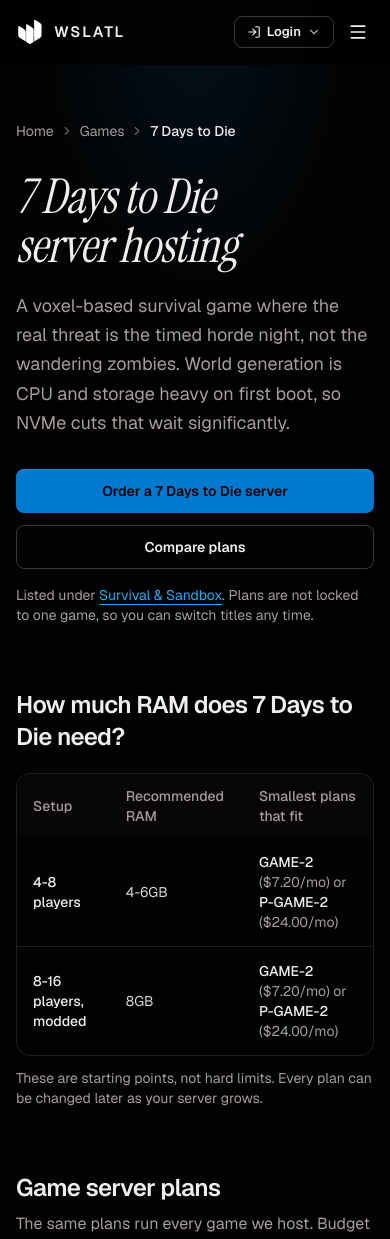
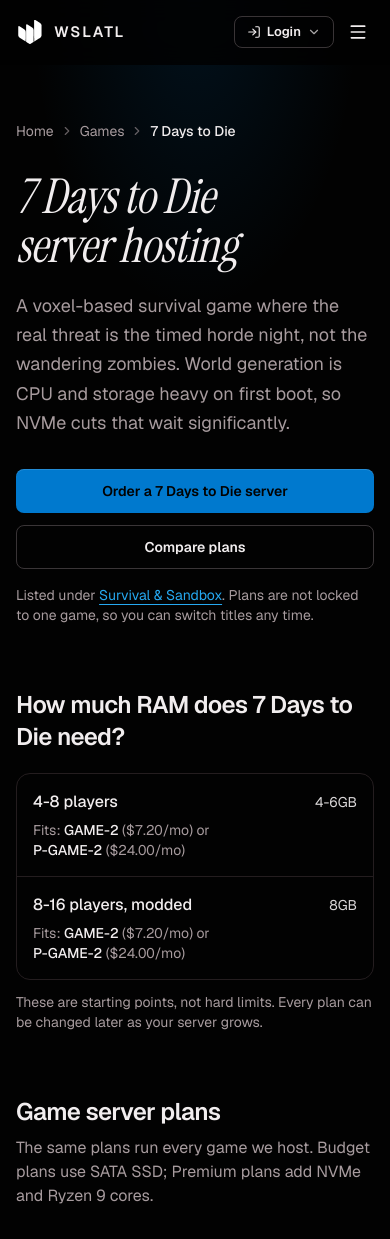
Before and after one commit to wslatl/wslatl.com, a Next.js app: page /games/7-days-to-die in a window 390 px wide. Shown: the top 1239 px of the page. Built offline with nearby package versions, Linux system fonts and the light colour scheme.

Commit message:
fix: RAM guide on phones, commitment values at 320px
- Game pages stack the RAM guide on phones instead of squeezing three
  columns, and plan names never break across lines
- The why-us values step down a size below 360px so Under 1 hr and
  Same day fit their cells at 320px

```diff
--- a/app/games/[slug]/page.tsx
+++ b/app/games/[slug]/page.tsx
@@ -21,6 +21,26 @@
 }
 
 export const dynamicParams = false
+
+/** "GAME-1 ($3.60/mo) or P-GAME-1 ($12.00/mo)", or a way to ask when nothing is big enough. */
+function PlansThatFit({ ramGb }: { ramGb: number }) {
+  const fits = smallestPlansWithRam('game', ramGb)
+  if (fits.length === 0) {
+    return (
+      <Link href="/#contact" className="text-link underline underline-offset-4 hover:text-foreground">
+        Bigger than our game plans: ask us
+      </Link>
+    )
+  }
+  return fits.map(({ plan }, i) => (
+    <span key={plan.name}>
+      {i > 0 && ' or '}
+      <span className="whitespace-nowrap">
+        <span className="font-medium text-foreground">{plan.name}</span> ({formatPrice(plan.price)}/mo)
+      </span>
+    </span>
+  ))
+}
 
 export function generateStaticParams() {
   return games.map((game) => ({ slug: game.slug }))
@@ -100,7 +120,8 @@
           <h2 id="ram-heading" className="text-2xl font-semibold tracking-tight text-foreground">
             How much RAM does {game.name} need?
           </h2>
-          <div className="mt-5 overflow-hidden rounded-xl border">
+          {/* Table from sm up; stacked rows on phones, where three columns would crush the plan names. */}
+          <div className="mt-5 hidden overflow-hidden rounded-xl border sm:block">
             <table className="w-full text-left text-sm">
               <caption className="sr-only">
                 Recommended RAM for {game.name} and the smallest plans that cover it
@@ -113,32 +134,31 @@
                 </tr>
               </thead>
               <tbody className="divide-y">
-                {game.recommendedRam.map((row) => {
-                  const fits = smallestPlansWithRam('game', ramNeedGb(row))
-                  return (
-                    <tr key={row.players}>
-                      <th scope="row" className="px-4 py-3.5 font-medium text-foreground">{row.players}</th>
-                      <td className="px-4 py-3.5 text-foreground/90">{row.ram}</td>
-                      <td className="px-4 py-3.5 text-muted-foreground tabular-nums">
-                        {fits.length > 0 ? (
-                          fits.map(({ plan }, i) => (
-                            <span key={plan.name}>
-                              {i > 0 && ' or '}
-                              <span className="font-medium text-foreground">{plan.name}</span> ({formatPrice(plan.price)}/mo)
-                            </span>
-                          ))
-                        ) : (
-                          <Link href="/#contact" className="text-link underline underline-offset-4 hover:text-foreground">
-                            Bigger than our game plans: ask us
-                          </Link>
-                        )}
-                      </td>
-                    </tr>
-                  )
-                })}
+                {game.recommendedRam.map((row) => (
+                  <tr key={row.players}>
+                    <th scope="row" className="px-4 py-3.5 font-medium text-foreground">{row.players}</th>
+                    <td className="px-4 py-3.5 whitespace-nowrap text-foreground/90">{row.ram}</td>
+                    <td className="px-4 py-3.5 text-muted-foreground tabular-nums">
+                      <PlansThatFit ramGb={ramNeedGb(row)} />
+                    </td>
+                  </tr>
+                ))}
               </tbody>
             </table>
           </div>
+          <ul className="mt-5 divide-y rounded-xl border sm:hidden">
+            {game.recommendedRam.map((row) => (
+              <li key={row.players} className="p-4">
+                <p className="flex items-baseline justify-between gap-3">
+                  <span className="font-medium text-foreground">{row.players}</span>
+                  <span className="shrink-0 text-sm whitespace-nowrap text-foreground/90">{row.ram}</span>
+                </p>
+                <p className="mt-1.5 text-sm text-muted-foreground tabular-nums">
+                  Fits: <PlansThatFit ramGb={ramNeedGb(row)} />
+                </p>
+              </li>
+            ))}
+          </ul>
           <p className="mt-3 text-sm text-muted-foreground">
             These are starting points, not hard limits. Every plan can be changed later as your server grows.
           </p>
--- a/components/sections/why-us.tsx
+++ b/components/sections/why-us.tsx
@@ -16,7 +16,7 @@
           {commitments.map((item) => (
             <div key={item.value} className="flex flex-col-reverse justify-end bg-background p-5 sm:p-6">
               <dt className="mt-2 text-sm leading-snug text-muted-foreground">{item.label}</dt>
-              <dd className="text-2xl font-bold tracking-[-0.03em] whitespace-nowrap text-foreground tabular-nums sm:text-3xl">
+              <dd className="text-xl font-bold tracking-[-0.03em] whitespace-nowrap text-foreground tabular-nums min-[360px]:text-2xl sm:text-3xl">
                 {item.value}
               </dd>
             </div>
```
